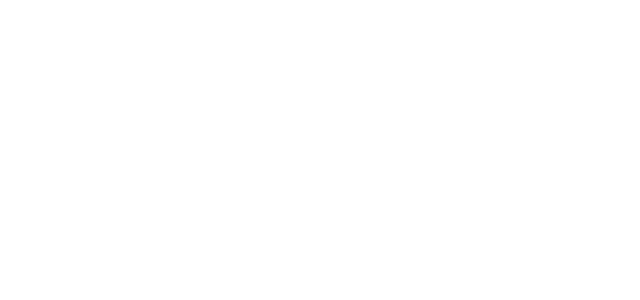
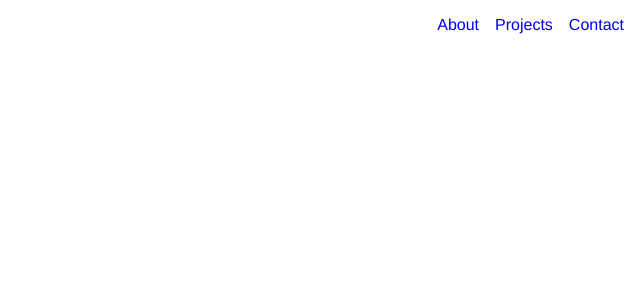
Before and after one commit to melisandoval/portfolio-vue, a Vue app: page / in a window 1280 px wide. Shown: the top 300 px of the page, without its empty margins (640-1280 px from the left). Built offline with nearby package versions, Linux system fonts and the light colour scheme.

Commit message:
add navbar

```diff
--- a/index.html
+++ b/index.html
@@ -1,9 +1,9 @@
 <!DOCTYPE html>
 <html lang="en">
   <head>
-    <meta charset="UTF-8">
-    <link rel="icon" href="/favicon.ico">
-    <meta name="viewport" content="width=device-width, initial-scale=1.0">
+    <meta charset="UTF-8" />
+    <link rel="icon" href="" />
+    <meta name="viewport" content="width=device-width, initial-scale=1.0" />
     <title>Vite App</title>
   </head>
   <body>
--- a/package.json
+++ b/package.json
@@ -1,5 +1,5 @@
 {
-  "name": " melisandoval-portfolio-vue",
+  "name": "melisandoval-portfolio-vue",
   "version": "0.0.0",
   "private": true,
   "scripts": {
--- a/src/App.vue
+++ b/src/App.vue
@@ -1,10 +1,10 @@
 <template>
   <div id="#app"></div>
   <body>
-    <Navbar />
+    <NavBar />
   </body>
 </template>
 
 <script setup>
-import Navbar from './Components/Navbar/Navbar.vue'
+import NavBar from './Navbar/NavBar.vue'
 </script>
--- a/src/components/Navbar/Navbar.vue
+++ b/src/NavBar/NavBar.vue
@@ -2,12 +2,14 @@
   <div class="navbar-container">
     <nav>
       <BurgerMenuButton />
+      <NavBarLinks />
     </nav>
   </div>
 </template>
 
 <script setup>
 import BurgerMenuButton from './components/BurgerMenuButton.vue'
+import NavBarLinks from './components/NavBarLinks.vue'
 </script>
 
 <style scoped>
--- a/src/components/Navbar/components/BurgerMenuButton.vue
+++ b/src/NavBar/components/BurgerMenuButton.vue
@@ -25,7 +25,7 @@
 <style scoped>
 @media screen and (min-width: 768px) {
   .burger-menu {
-    visibility: hidden;
+    display: none;
   }
 }
 </style>
--- /dev/null
+++ b/src/NavBar/components/NavBarLinks.vue
@@ -0,0 +1,24 @@
+<template>
+  <ul>
+    <li><a href="#">About</a></li>
+    <li><a href="#">Projects</a></li>
+    <li><a href="#">Contact</a></li>
+  </ul>
+</template>
+
+<script setup></script>
+
+<style scoped>
+ul {
+  display: none;
+}
+
+@media screen and (min-width: 768px) {
+  ul {
+    display: flex;
+    flex-direction: row;
+    gap: 1em;
+    padding: 0 1em;
+  }
+}
+</style>
--- a/src/main.css
+++ b/src/main.css
@@ -21,3 +21,14 @@
   padding: 1em;
   margin: 0;
 }
+
+ul {
+  list-style-type: none;
+  padding-inline-start: 0px;
+}
+
+a {
+  text-decoration: none;
+}
+
+/* coment */
--- a/vite.config.js
+++ b/vite.config.js
@@ -1,14 +1,27 @@
-import { fileURLToPath, URL } from 'node:url'
+// import { fileURLToPath, URL } from 'node:url'
+
+// import { defineConfig } from 'vite'
+// import vue from '@vitejs/plugin-vue'
+
+// // https://vitejs.dev/config/
+// export default defineConfig({
+//   plugins: [vue()],
+//   resolve: {
+//     alias: {
+//       '@': fileURLToPath(new URL('./src', import.meta.url))
+//     }
+//   },
+//   server: {
+//     watch: {
+//       usePolling: true
+//     }
+//   }
+// })
 
 import { defineConfig } from 'vite'
 import vue from '@vitejs/plugin-vue'
 
 // https://vitejs.dev/config/
 export default defineConfig({
-  plugins: [vue()],
-  resolve: {
-    alias: {
-      '@': fileURLToPath(new URL('./src', import.meta.url))
-    }
-  }
+  plugins: [vue()]
 })
```
Also changed, not shown: vitest.config.js (deleted, +0 -15 lines), 1 other file (tests, documents, lock files or other folders).
